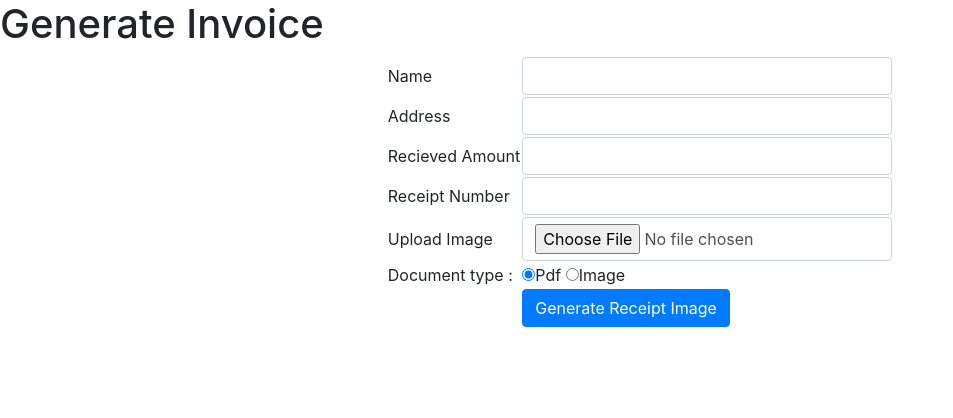
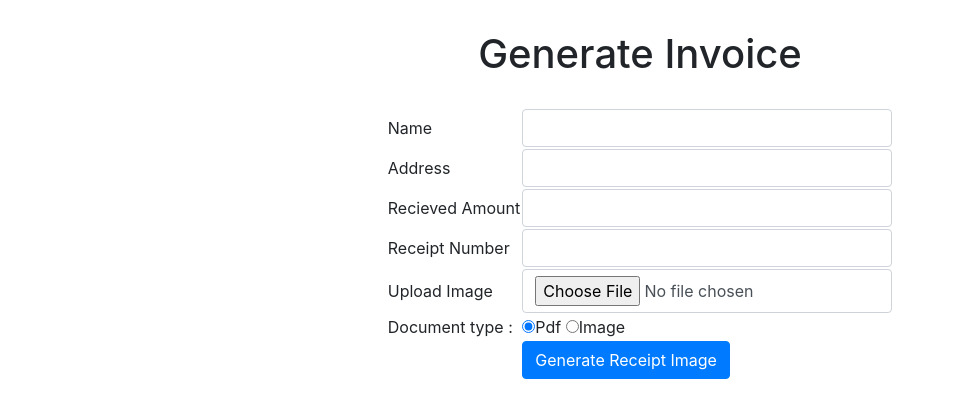
Before and after one commit to vishal8802/receipt_generator, a website: page public/index.html in a window 1280 px wide. Shown: the whole page, without its empty margins (0-953 px from the left). Drawn offline with Linux system fonts and the light colour scheme.

Commit message:
finalized

```diff
--- a/public/index.html
+++ b/public/index.html
@@ -10,7 +10,7 @@
   </head>
   <body>
     <header>
-      <h1>Generate Invoice</h1>
+      <h1 style="text-align: center;margin:30px">Generate Invoice</h1>
     </header>
     <form
       id="invoice"
```
